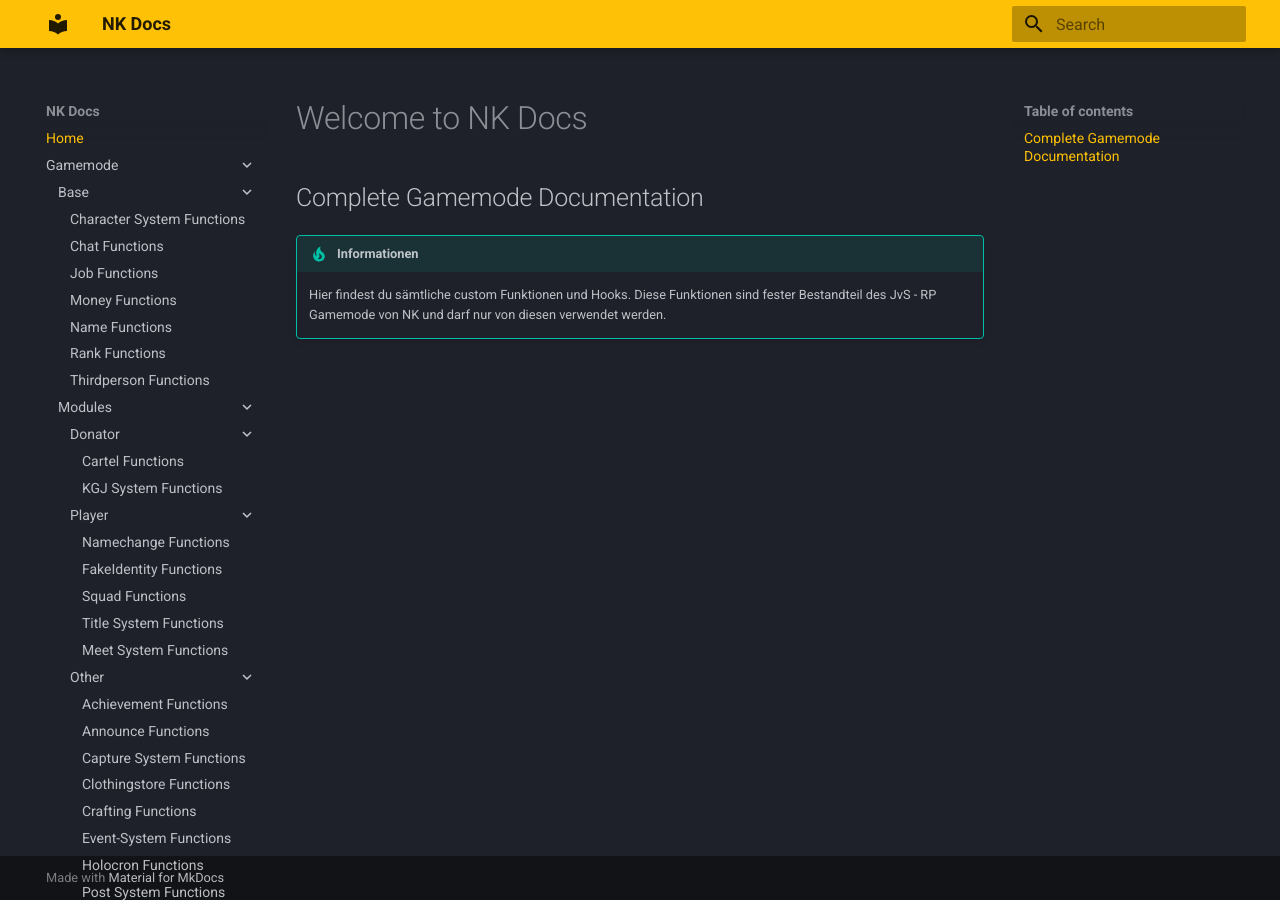
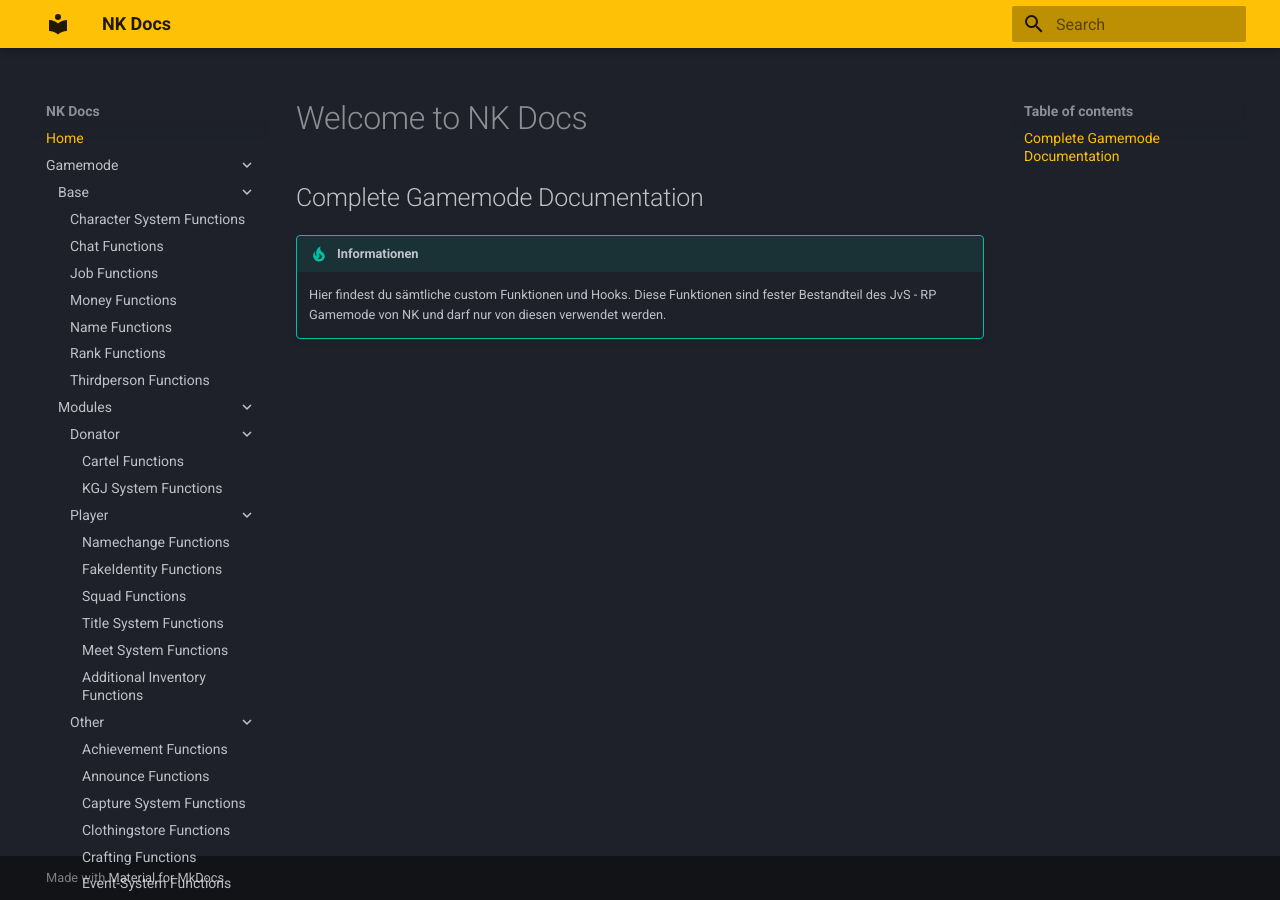
Before and after one commit to xCraith/nkdocs, an MkDocs documentation site: the page built from docs/index.md, in a window 1280 px wide. Built offline with MkDocs 1.6.1 and Material for MkDocs 9.7.7, drawn with Linux system fonts in a browser that asks for light colours.

Commit message:
Update mkdocs.yml

```diff
--- a/mkdocs.yml
+++ b/mkdocs.yml
@@ -22,6 +22,7 @@ nav:
           - "squad.md"
           - "title.md"
           - "meetsystem.md"
+          - "inventory.md"
       - "Other":
         - "achievements.md"
         - "announces.md"
```
